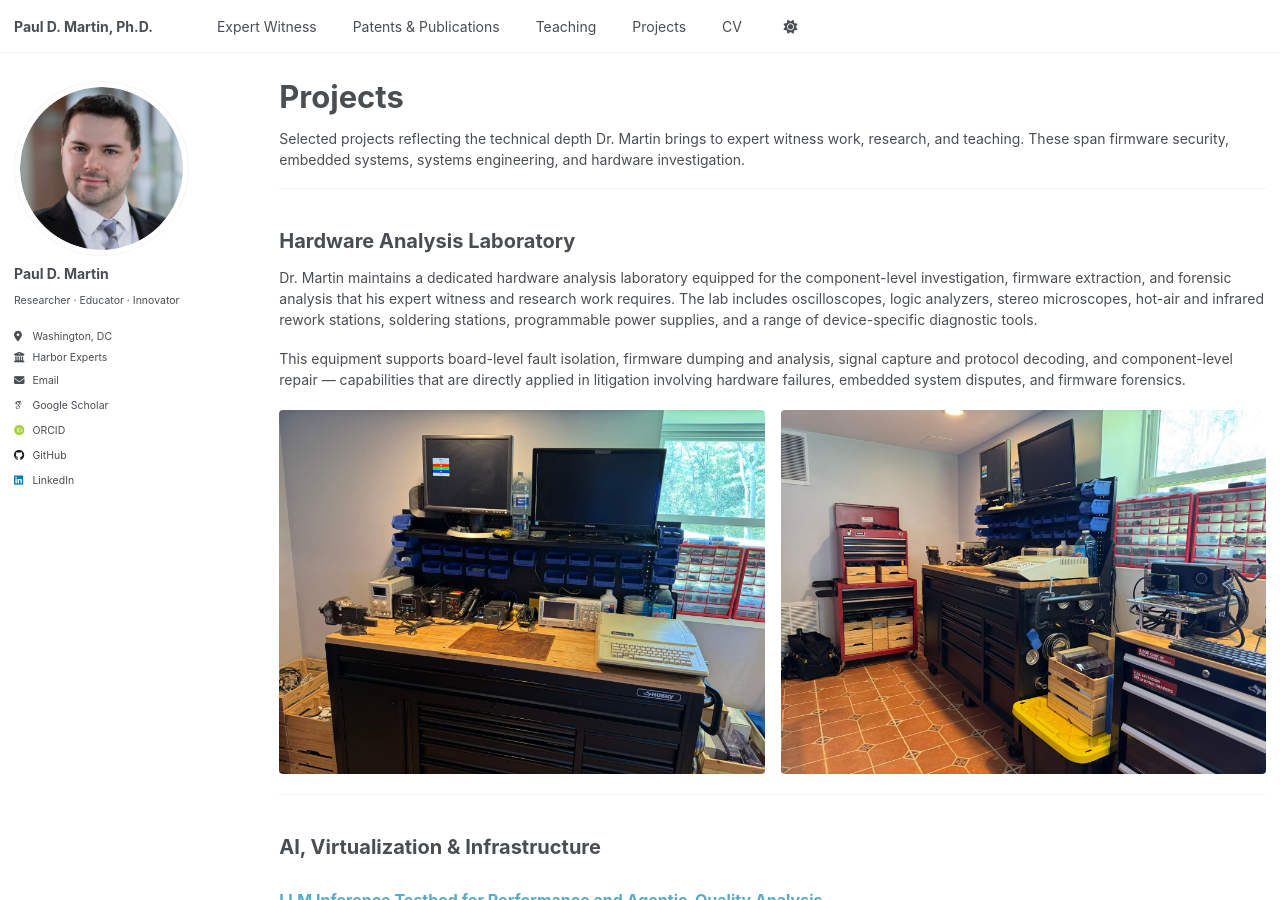
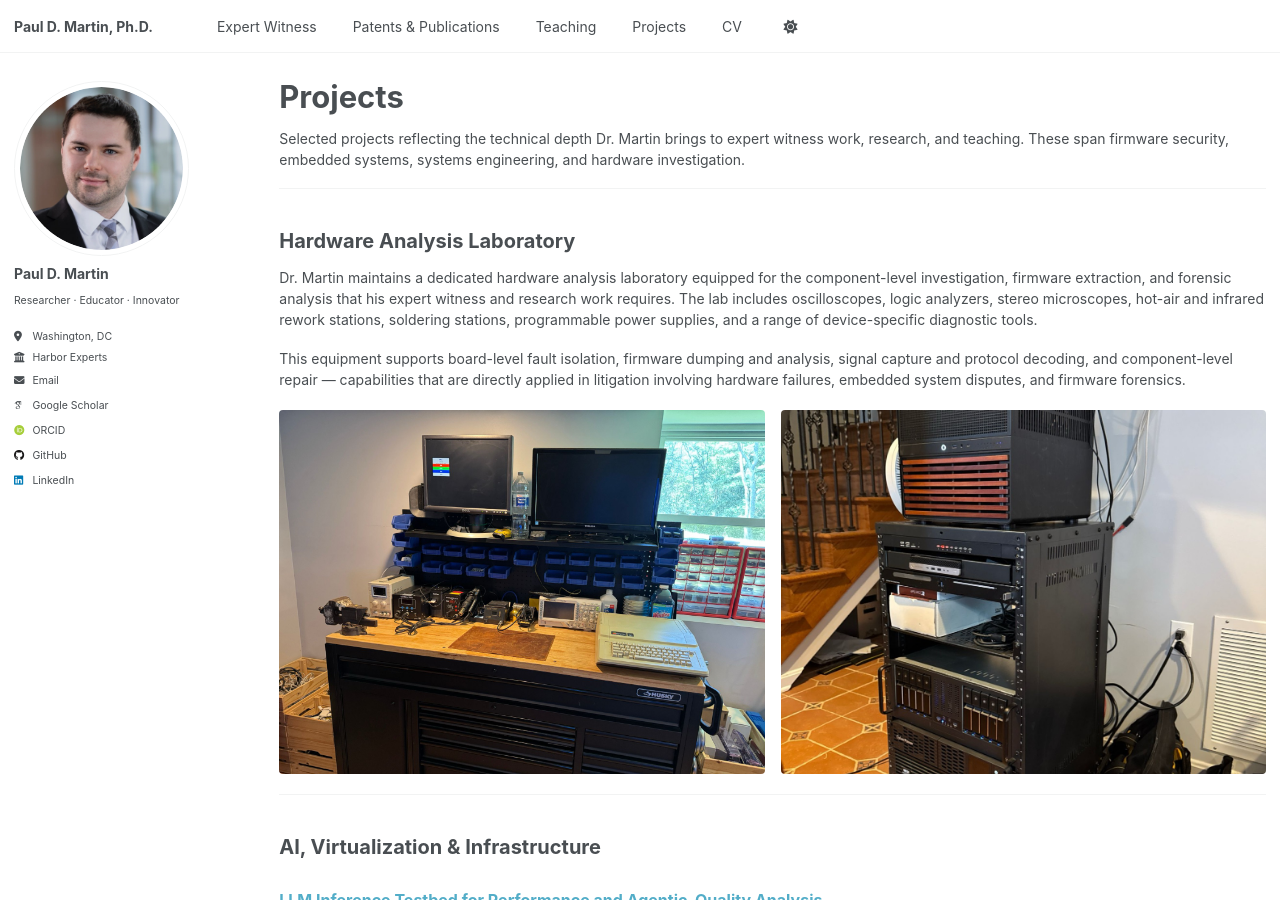
Before and after one commit to pauldmartinphd/pauldmartinphd.github.io, a Jekyll site: the page built from _pages/portfolio.html, in a window 1280 px wide and 900 px high. Built offline with Jekyll 4.4.1, drawn with Linux system fonts in a browser that asks for light colours; some web fonts are replaced.

Commit message:
Replace second lab photo with server rack shot
The two lab photos both showed the electronics workbench from different
angles; the second is now the mobile server rack instead.

```diff
--- a/_pages/portfolio.html
+++ b/_pages/portfolio.html
@@ -25,7 +25,7 @@ author_profile: true
     <img src="/images/lab-workbench.jpg" alt="Electronics workbench with bench vise, programmable power supply, soldering and hot-air rework stations, oscilloscope, and an Apple IIe under repair" style="width: 100%; aspect-ratio: 4 / 3; object-fit: cover; border-radius: 4px;" />
   </div>
   <div style="flex: 1; min-width: 280px;">
-    <img src="/images/lab-wide.jpg" alt="Hardware analysis laboratory with workbench, parts organizers, pegboard bin storage, and open-frame hardware test bench" style="width: 100%; aspect-ratio: 4 / 3; object-fit: cover; border-radius: 4px;" />
+    <img src="/images/lab-server-rack.jpg" alt="Mobile server rack with virtualization host, hot-swap storage, and UPS supporting lab compute" style="width: 100%; aspect-ratio: 4 / 3; object-fit: cover; border-radius: 4px;" />
   </div>
 </div>
 
```
Also changed, not shown: images/lab-server-rack.jpg (added), images/lab-wide.jpg (deleted).
